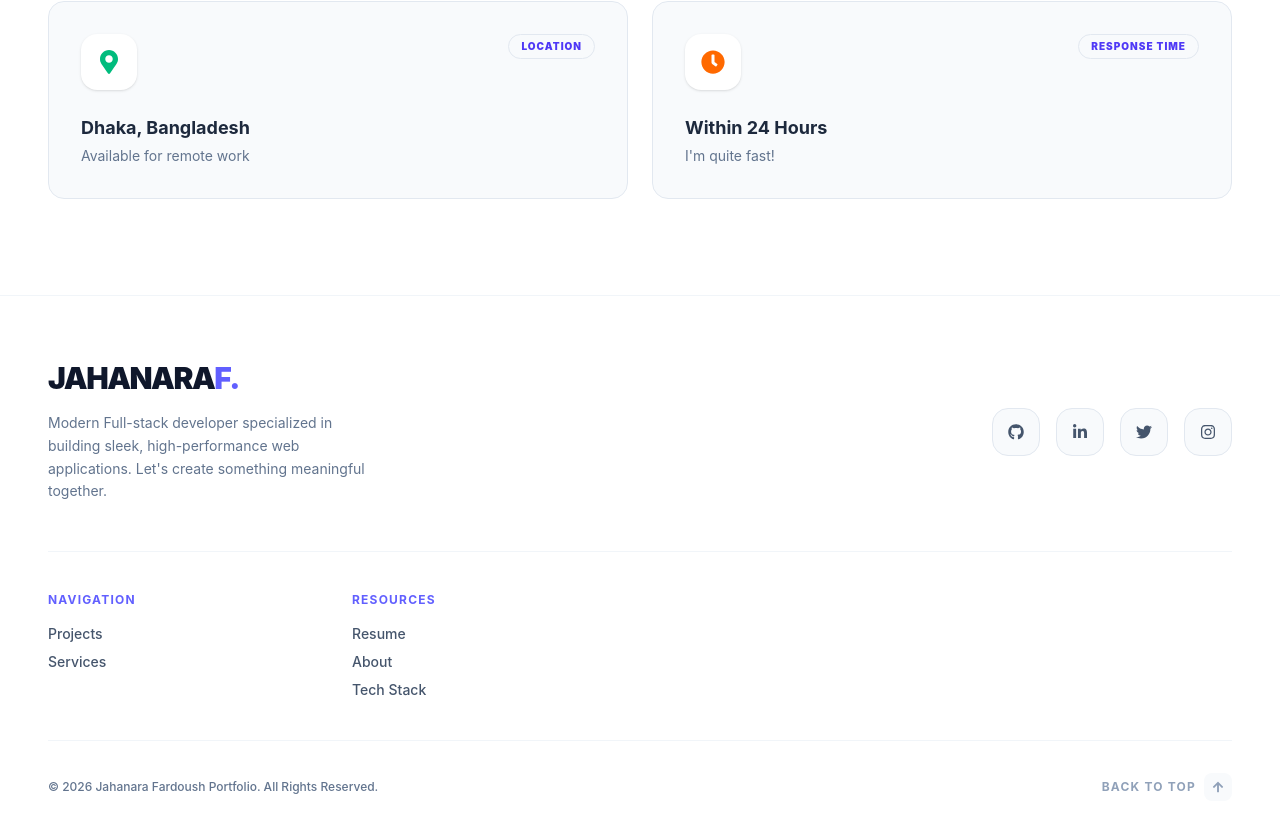
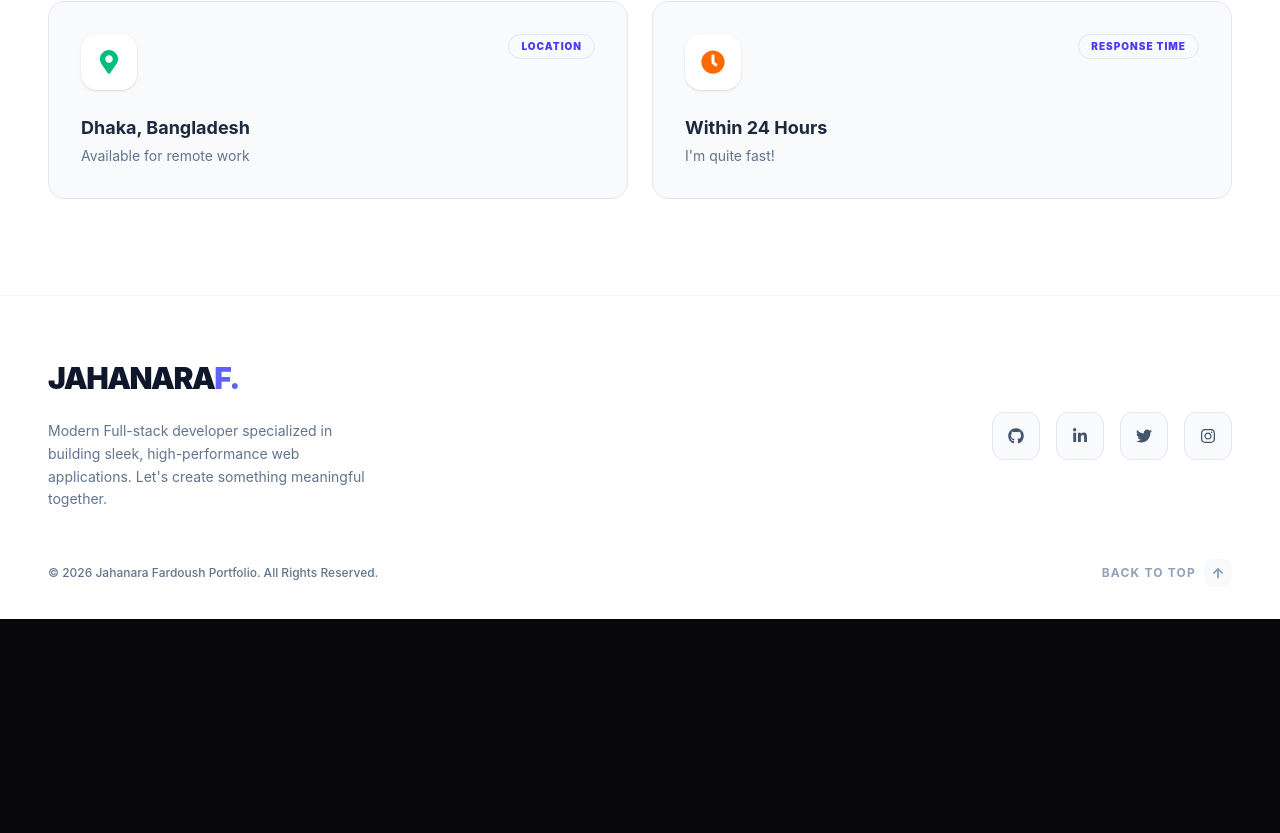
Before and after one commit to fardoush/my-personal-portfolio-new, a React (Vite) app: page / in a window 1280 px wide. Shown: the part 8494-9327 px from the top of the page. After the commit the page ends 9113 px from the top, so only its background shows below. Built offline with nearby package versions, Linux system fonts and the light colour scheme.

Commit message:
footer change

```diff
--- a/src/components/Footer.jsx
+++ b/src/components/Footer.jsx
@@ -27,10 +27,13 @@ const Footer = () => {
         {/* Top Part: Branding & Links */}
         <div className="flex flex-col md:flex-row justify-between items-start md:items-center gap-8 mb-12">
           <div className="max-w-xs">
-            <h2 className="text-3xl font-black text-slate-900 dark:text-white uppercase tracking-tighter mb-4">
+            <Link
+              to="/"
+              className="text-3xl font-black text-slate-900 dark:text-white uppercase tracking-tighter mb-4"
+            >
               Jahanara<span className="text-indigo-500">F.</span>
-            </h2>
-            <p className="text-slate-500 dark:text-slate-400 text-sm leading-relaxed">
+            </Link>
+            <p className="text-slate-500 dark:text-slate-400 text-sm leading-relaxed mt-6">
               Modern Full-stack developer specialized in building sleek,
               high-performance web applications. Let's create something
               meaningful together.
@@ -39,16 +42,29 @@ const Footer = () => {
 
           <div className="flex flex-wrap gap-4">
             {[
-              { icon: <FaGithub />, link: "https://github.com/fardoush", label: "Github" },
-              { icon: <FaLinkedinIn />, link: "https://www.linkedin.com/in/jahanara-fardoush-401193181/", label: "LinkedIn" },
-              { icon: <FaTwitter />, link: "https://x.com/fardosuh", label: "Twitter" },
+              {
+                icon: <FaGithub />,
+                link: "https://github.com/fardoush",
+                label: "Github",
+              },
+              {
+                icon: <FaLinkedinIn />,
+                link: "https://www.linkedin.com/in/jahanara-fardoush-401193181/",
+                label: "LinkedIn",
+              },
+              {
+                icon: <FaTwitter />,
+                link: "https://x.com/fardosuh",
+                label: "Twitter",
+              },
               { icon: <FaInstagram />, link: "#", label: "Instagram" },
             ].map((social, i) => (
-              <a target="_blank"
+              <a
+                target="_blank"
                 key={i}
                 href={social.link}
                 aria-label={social.label}
-                className="w-12 h-12 flex items-center justify-center rounded-2xl bg-slate-50 dark:bg-[#121217] border border-slate-200 dark:border-slate-800 text-slate-600 dark:text-slate-400 hover:text-white hover:bg-indigo-500 hover:border-indigo-500 transition-all duration-300"
+                className="w-12 h-12 flex items-center justify-center rounded-xl bg-slate-50 dark:bg-[#121217] border border-slate-200 dark:border-slate-800 text-slate-600 dark:text-slate-400 hover:text-white hover:bg-indigo-500 hover:border-indigo-500 transition-all duration-300"
               >
                 {social.icon}
               </a>
@@ -57,7 +73,7 @@ const Footer = () => {
         </div>
 
         {/* Middle Part: Quick Navigation */}
-        <div className="grid grid-cols-2 md:grid-cols-4 gap-8 py-10 border-y border-slate-100 dark:border-slate-900">
+        {/* <div className="grid grid-cols-2 md:grid-cols-4 gap-8 py-10 border-y border-slate-100 dark:border-slate-900">
           <div>
             <h4 className="text-xs font-bold uppercase tracking-widest text-indigo-500 mb-4">
               Navigation
@@ -65,9 +81,9 @@ const Footer = () => {
             <ul className="space-y-2 text-slate-600 dark:text-slate-400 text-sm font-medium">
 
               <li>
-                <a href="projects" className="hover:text-indigo-500 transition-colors">
+                <Link to="/projects" className="hover:text-indigo-500 transition-colors">
                   Projects
-                </a>
+                </Link>
               </li>
               <li>
                 <a href="services" className="hover:text-indigo-500 transition-colors">
@@ -98,7 +114,7 @@ const Footer = () => {
               </li>
             </ul>
           </div>
-        </div>
+        </div> */}
 
         {/* Bottom Part: Copyright & Scroll to Top */}
         <div className="mt-8 flex flex-col md:flex-row justify-between items-center gap-6">
```
